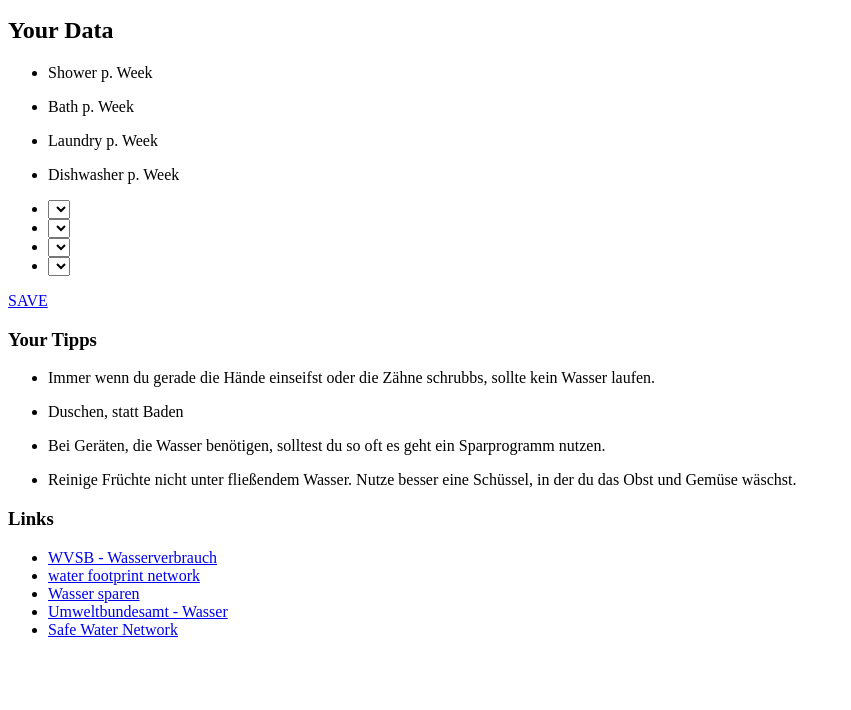
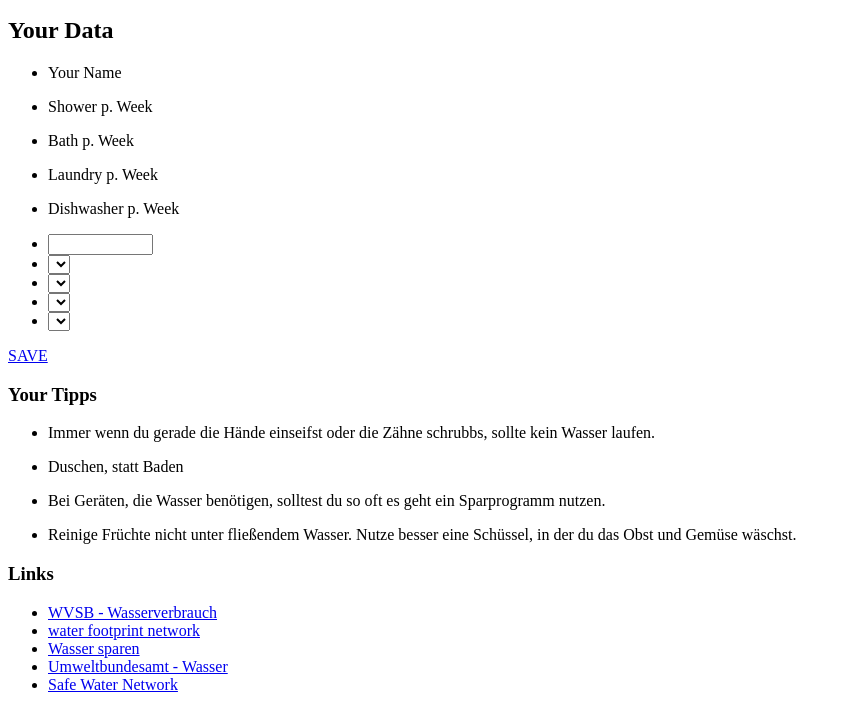
Before and after one commit to EliasC10/CheckWata, a website: page src/tipp.html in a window 1280 px wide. Shown: the part 115-825 px from the top of the page, without its empty margins (0-851 px from the left). Before the commit the page ends 800 px from the top, so only its background shows below. Drawn offline with Linux system fonts and the light colour scheme.

Commit message:
added: name to formular

```diff
--- a/src/js/form.js
+++ b/src/js/form.js
@@ -29,6 +29,9 @@ $(function(){
 });
 
 function store(){
+    let name = document.getElementById("name");
+    localStorage.setItem("name", name.value);
+
     let shower = document.getElementById("shower");
     localStorage.setItem("shower", shower.value);
 
--- a/src/sass/layout/_form.scss
+++ b/src/sass/layout/_form.scss
@@ -27,7 +27,7 @@ overflow:auto;
 }
 
 #form_wrapper{
-  margin-left: 20%;
+  margin: 0 10% 0 10%;
   display: flex;
 }
 
@@ -38,6 +38,13 @@ position:absolute;
 right:-14px;
 top:-8px;
 cursor:pointer;
+}
+
+#name{
+  padding: 0;
+  margin: 0;
+  padding: 3px;
+  border-radius: 5px;
 }
 
 
--- a/src/tipp.html
+++ b/src/tipp.html
@@ -23,6 +23,7 @@
         <h2>Your Data</h2>
         <section id="form_wrapper">
           <ul id="data_name">
+            <li><p>Your Name</p></li>
             <li><p>Shower p. Week</p></li>
             <li><p>Bath p. Week</p></li>
             <li><p>Laundry p. Week</p></li>
@@ -30,6 +31,7 @@
           </ul>
 
           <ul id="data_form">
+            <li><input type="text" id="name" name="name" size="10"></select></li>
             <li><select id="shower" name="shower" class="0-20"></select></li>
             <li><select id="bath" name="bath" class="0-20"></select></li>
             <li><select id="laundry" name="laundry" class="0-20"></select></li>
```
